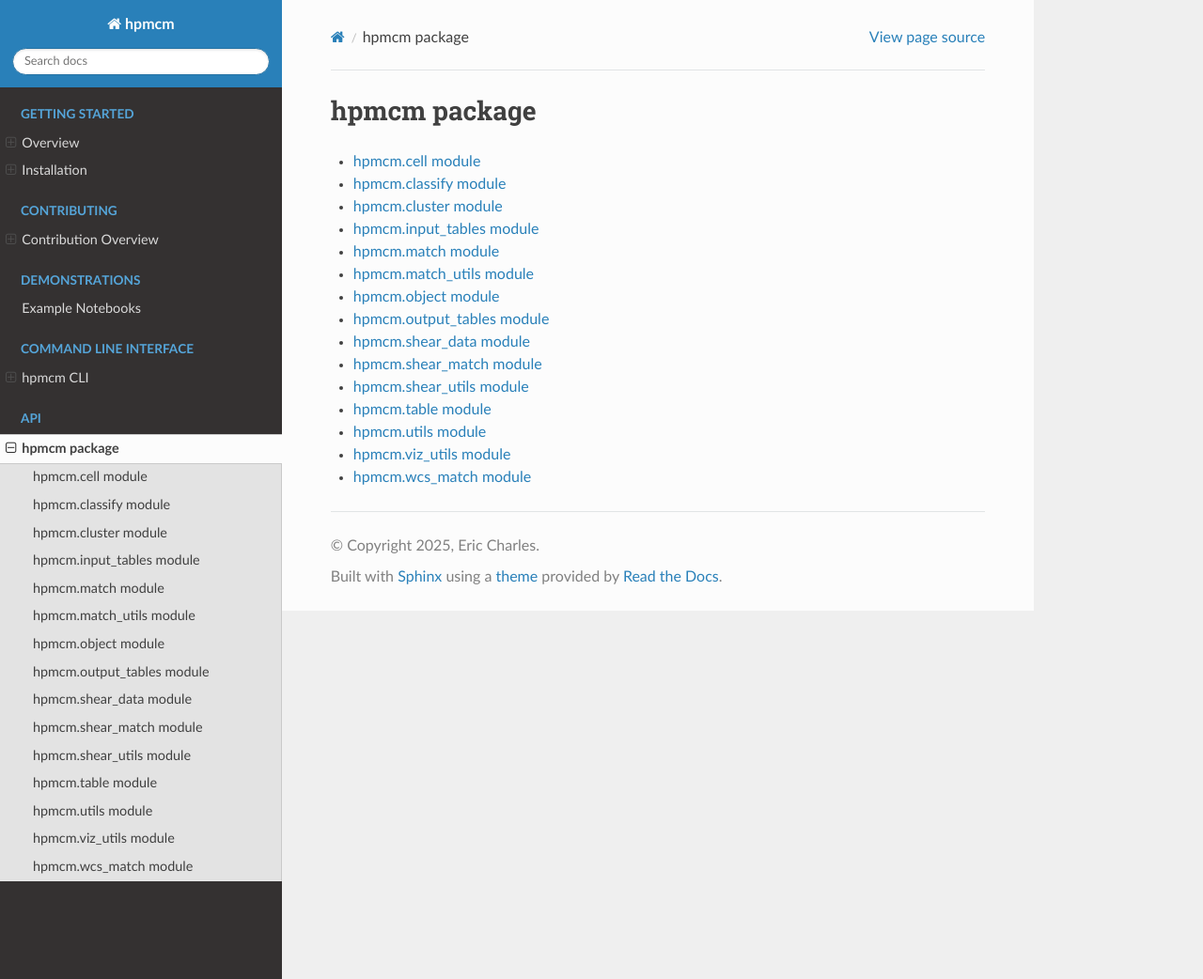
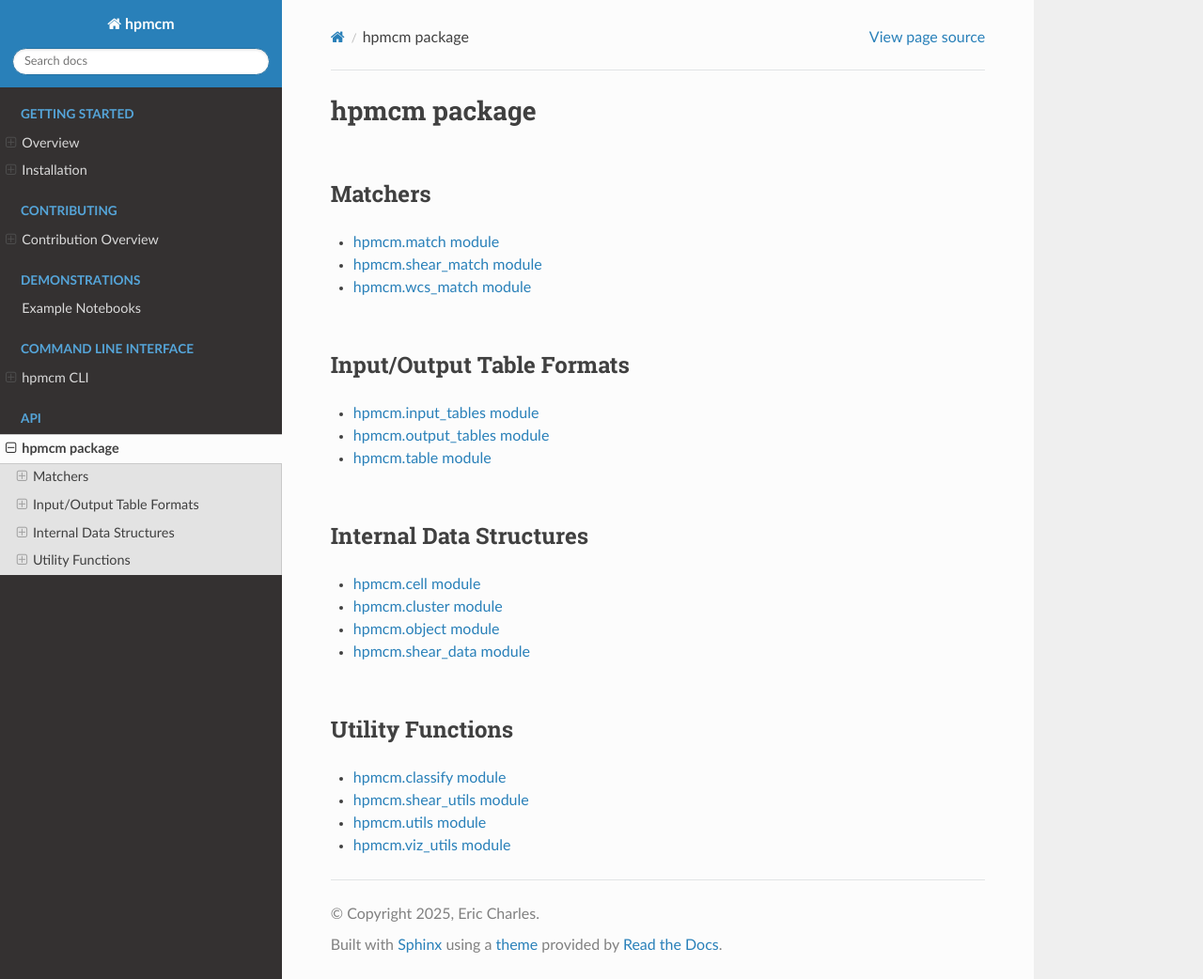
Before and after one commit to KIPAC/HPMCM, a Sphinx documentation site: the page built from docs/api/hpmcm.rst, in a window 1280 px wide and 1042 px high. Shown: the whole window at 94% size. Built offline with Sphinx 7.4.7 and the Read the Docs theme 3.1.0, drawn with Linux system fonts in a browser that asks for light colours; the version number could not be read and is left out.

Commit message:
update docs

```diff
--- a/docs/api/hpmcm.rst
+++ b/docs/api/hpmcm.rst
@@ -1,21 +1,48 @@
 hpmcm package
 =============
+
+
+Matchers
+--------
+
+.. toctree::
+   :maxdepth: 4
+
+   hpmcm.match
+   hpmcm.shear_match
+   hpmcm.wcs_match
+
+
+Input/Output Table Formats
+--------------------------
+
+.. toctree::
+   :maxdepth: 4
+
+   hpmcm.input_tables
+   hpmcm.output_tables
+   hpmcm.table
+
+
+Internal Data Structures
+------------------------
 
 .. toctree::
    :maxdepth: 4
 
    hpmcm.cell
+   hpmcm.cluster
+   hpmcm.object
+   hpmcm.shear_data
+
+
+Utility Functions
+-----------------
+
+.. toctree::
+   :maxdepth: 4
+
    hpmcm.classify
-   hpmcm.cluster
-   hpmcm.input_tables
-   hpmcm.match
-   hpmcm.match_utils
-   hpmcm.object
-   hpmcm.output_tables
-   hpmcm.shear_data
-   hpmcm.shear_match
    hpmcm.shear_utils
-   hpmcm.table
    hpmcm.utils
    hpmcm.viz_utils
-   hpmcm.wcs_match
--- a/docs/conf.py
+++ b/docs/conf.py
@@ -18,6 +18,7 @@ import sys
 
 sys.path.insert(0, os.path.abspath('..'))
 sys.path.insert(0, os.path.abspath('../src'))
+sys.path.insert(0, os.path.abspath('../nb'))
 
 
 # Use unittest mock module to shield some modules away from docs building.
```
